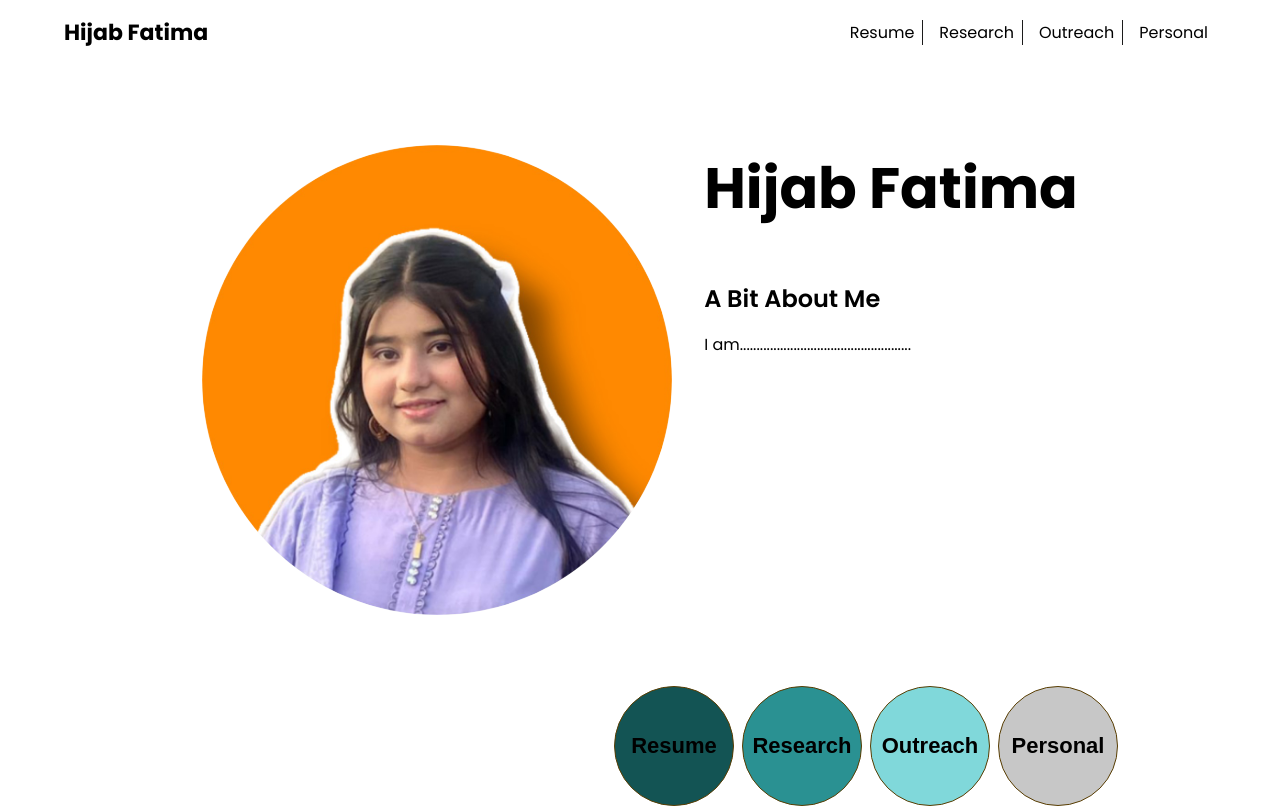
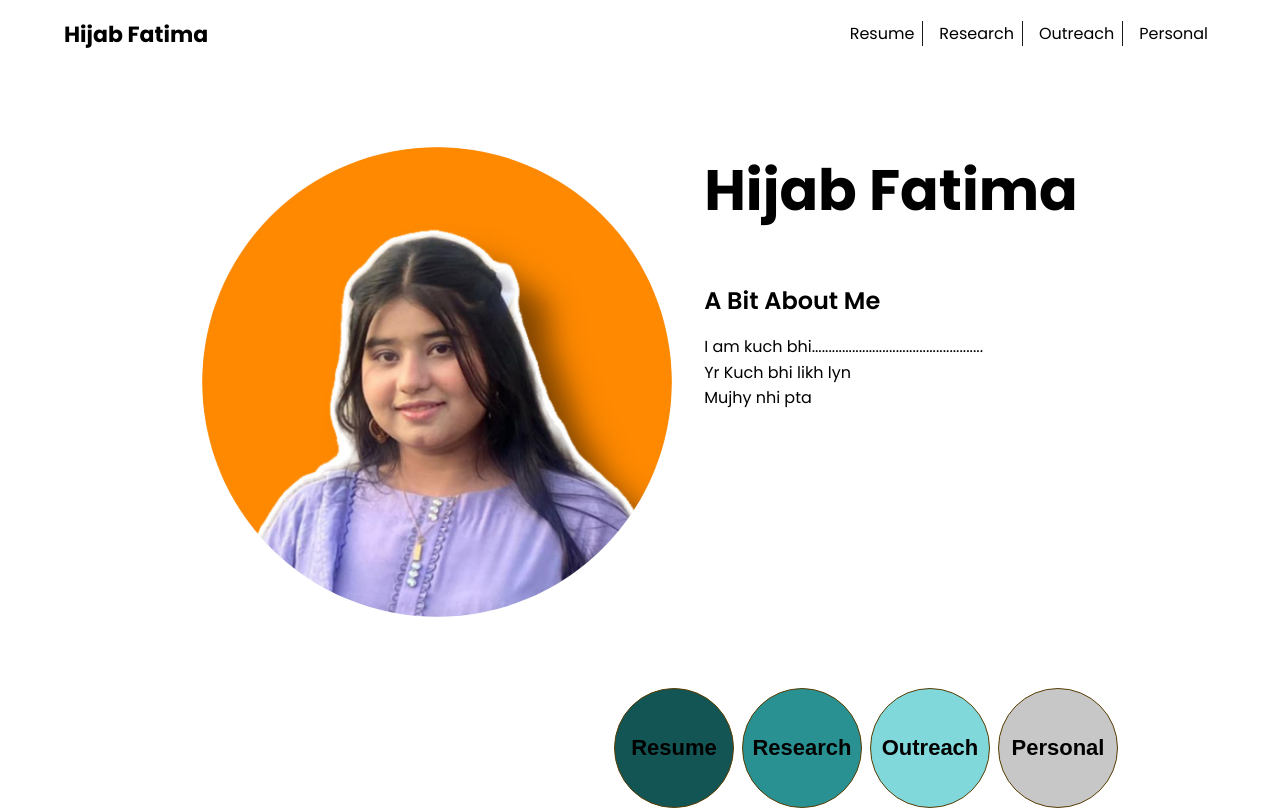
Before and after one commit to hijabfaatima/Portfolio, a plain HTML site: page index.html in a window 1280 px wide. Shown: the top 811 px of the page. Drawn offline with Linux system fonts and the light colour scheme; a web font is replaced by a local one.

Commit message:
completed without animation

```diff
--- a/css/style.css
+++ b/css/style.css
@@ -18,10 +18,14 @@ nav {
     justify-content: space-between;
 }
 
-nav h1 {
+nav h1 a{
     font-size: 22px;
 }
 
+h1 a{
+    color: black;
+    text-decoration: none;
+}
 .list {
     list-style: none;
     display: flex;
@@ -29,14 +33,17 @@ nav h1 {
     margin-left: auto;
 }
 
-.list li:hover {
+.li a{
+     color: black;
+    text-decoration: none;
+}
+.list li a:hover {
     color: rgb(96, 146, 96);
 }
 
 .list li {
     padding: 0 0.5rem;
     border-right: 1px solid #1c1b1b;
-
 }
 
 .list li:last-child {
@@ -139,7 +146,7 @@ img {
 }
 
 .seperation {
-    height: 1px;
+    height: 0.5px;
     background-color: rgba(128, 128, 128, 0.669);
     position: relative;
 }
--- a/index.html
+++ b/index.html
@@ -10,12 +10,12 @@
 
 <body>
     <nav class="navbar">
-        <h1>Hijab Fatima</h1>
+        <h1> <a href="http://127.0.0.1:3000/index.html">Hijab Fatima</a></h1>
         <ul class="list">
-            <li> <a href=""></a>Resume</li>
-            <li> <a href=""></a>Research</li>
-            <li> <a href=""></a>Outreach</li>
-            <li> <a href=""></a>Personal</li>
+            <li class="li"> <a href="https://example.com">Resume</a></li>
+            <li class="li"> <a href="https://example.com">Research</a></li>
+            <li class="li"> <a href="https://example.com">Outreach</a></li>
+            <li class="li"> <a href="https://example.com">Personal</a></li>
         </ul>
     </nav>
     <section class="first">
@@ -25,7 +25,9 @@
         <div>
             <h1 class="one">Hijab Fatima</h1>
             <h2 class="two">A Bit About Me</h2>
-            <p class="three">I am...................................................</p>
+            <p class="three">I am kuch bhi...................................................</p>
+            <p class="three">Yr Kuch bhi likh lyn</p>
+            <p class="three">Mujhy nhi pta</p>
         </div>
     </section>
     <div class="btns">
```
